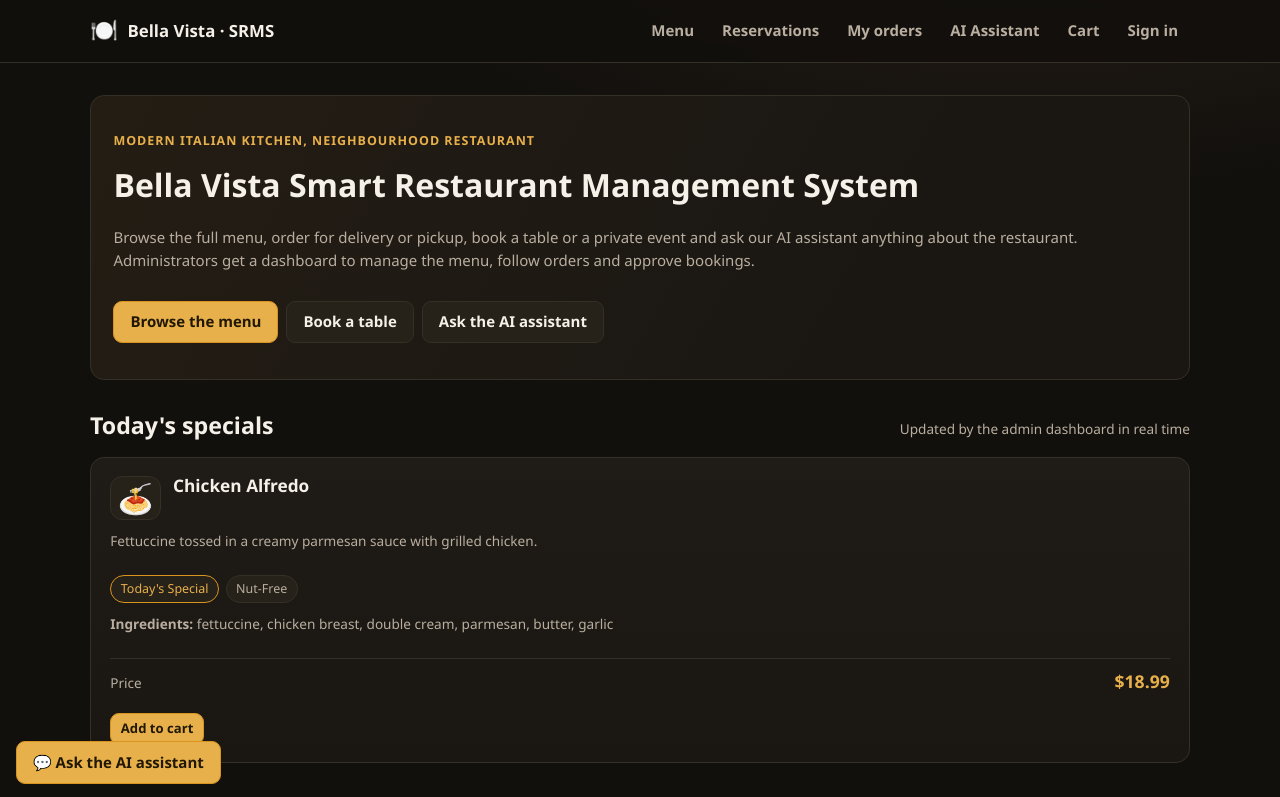
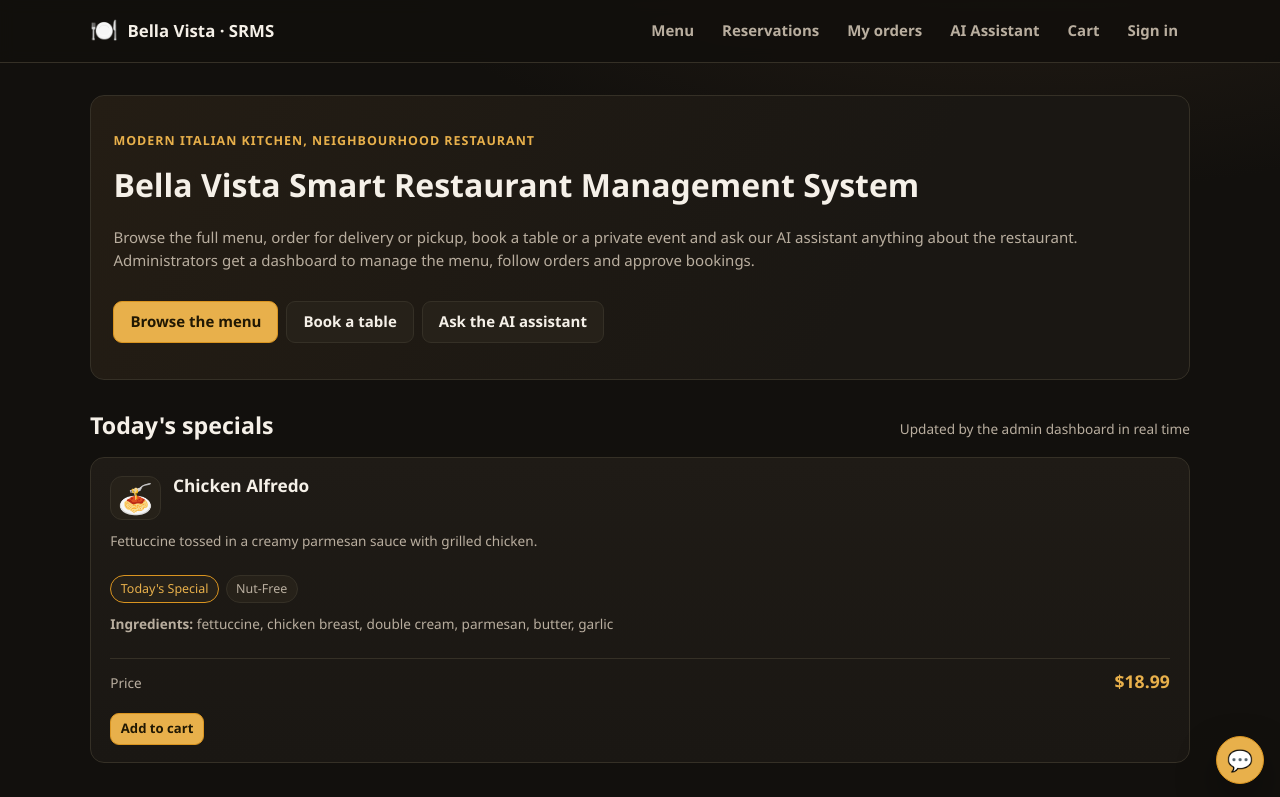
Before and after one commit to fiefdx/SRMS, a React (Vite) app in the folder client/: page / in a window 1280 px wide. Shown: the top 797 px of the page. Built offline with nearby package versions, Linux system fonts and the light colour scheme.

Commit message:
feat(ui): chat launcher is now an icon-only circular button in the bottom-right corner

```diff
--- a/client/src/components/ChatLauncher.jsx
+++ b/client/src/components/ChatLauncher.jsx
@@ -1,15 +1,21 @@
 import { Link, useLocation } from 'react-router-dom';
 
 /**
- * Floating shortcut to the AI assistant, hidden on the chat page itself and in the admin area.
+ * Floating shortcut to the AI assistant: icon only, bottom-right, hidden on the chat page itself and
+ * in the admin area. Text stays in aria-label/title so screen readers still announce it.
  */
 export default function ChatLauncher() {
   const { pathname } = useLocation();
   if (pathname === '/chat' || pathname.startsWith('/admin')) return null;
 
   return (
-    <Link className="btn primary" to="/chat" style={{ position: 'fixed', left: '1rem', bottom: '1rem', zIndex: 30 }}>
-      💬 Ask the AI assistant
+    <Link
+      className="chat-launcher"
+      to="/chat"
+      aria-label="Ask the AI assistant"
+      title="Ask the AI assistant"
+    >
+      💬
     </Link>
   );
 }
--- a/client/src/index.css
+++ b/client/src/index.css
@@ -629,10 +629,32 @@ table.data tr:last-child td { border-bottom: none; }
 }
 
 /* --------------------------------------------------------------- toasts */
+/* Floating AI assistant shortcut: icon only, bottom-right corner. */
+.chat-launcher {
+  position: fixed;
+  right: 1rem;
+  bottom: 1rem;
+  z-index: 45;
+  width: 3rem;
+  height: 3rem;
+  display: inline-flex;
+  align-items: center;
+  justify-content: center;
+  border-radius: 999px;
+  border: 1px solid var(--accent-strong);
+  background: var(--accent);
+  color: #211803;
+  font-size: 1.3rem;
+  line-height: 1;
+  box-shadow: var(--shadow);
+}
+
+.chat-launcher:hover { background: #f2c163; }
+
 .toast-stack {
   position: fixed;
   right: 1rem;
-  bottom: 1rem;
+  bottom: 4.75rem; /* sits above the floating chat button */
   z-index: 40;
   display: grid;
   gap: 0.5rem;
```
